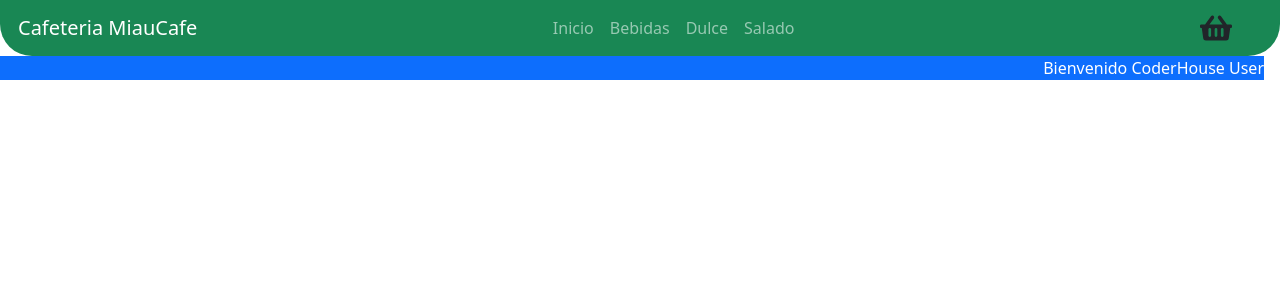
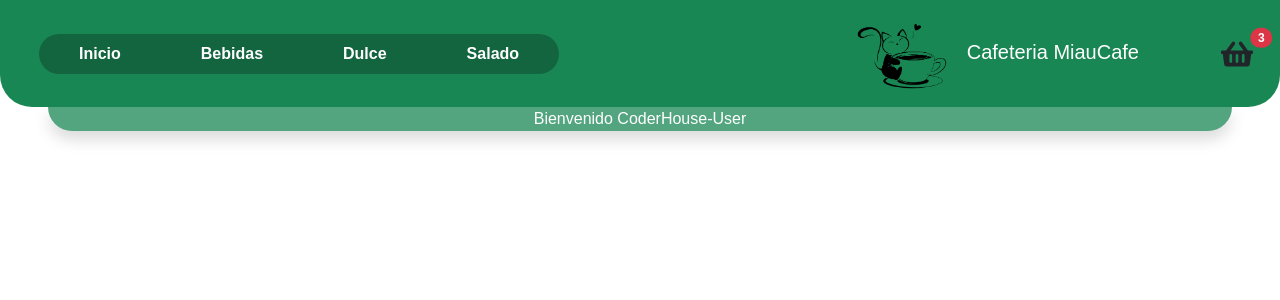
Before and after one commit to JavierGodoyf/cursoReact, a React (Vite) app: page / in a window 1280 px wide. Shown: the top 300 px of the page. Built offline with nearby package versions, Linux system fonts and the light colour scheme.

Commit message:
PreEntrega1+Godoy

```diff
--- a/src/App.jsx
+++ b/src/App.jsx
@@ -5,7 +5,7 @@ function App() {
   return (
     <>
       <Navbar />
-      <ItemListContainer user={"Bienvenido CoderHouse User"} />
+      <ItemListContainer user={"Bienvenido CoderHouse-User"} />
     </>
   )
 }
--- /dev/null
+++ b/src/components/CartWidget/CartWidget.jsx
@@ -0,0 +1,13 @@
+import { FaShoppingBasket } from "react-icons/fa";
+function CartWidget() {
+    return (
+        <>
+            <div className='mx-auto position-relative'>
+                <FaShoppingBasket size="2rem" />
+                <span className='badge position-absolute bg-danger rounded-5 ms-1'>3</span>
+            </div>
+        </>
+    )
+}
+
+export default CartWidget
--- a/src/components/ItemListContainer/ItemListContainer.jsx
+++ b/src/components/ItemListContainer/ItemListContainer.jsx
@@ -1,8 +1,8 @@
-import React from 'react'
-
 function ItemListContainer({ user }) {
     return (
-        <div className='text-end me-3 text-bg-primary'>{user}</div>
+        <>
+            <div className='text-center mx-5 bg-success text-white bg-opacity-75 rounded-5 rounded-top-0 shadow'>{user}</div>
+        </>
     )
 }
 
--- a/src/components/Navbar/Navbar.jsx
+++ b/src/components/Navbar/Navbar.jsx
@@ -2,23 +2,24 @@ import Container from 'react-bootstrap/Container';
 import Nav from 'react-bootstrap/Nav';
 import Navbar from 'react-bootstrap/Navbar';
 import 'bootstrap/dist/css/bootstrap.min.css';
-import { FaShoppingBasket } from "react-icons/fa";
+import "./navbar.css";
+import logo from "../../assets/logo.png";
+import CartWidget from '../CartWidget/CartWidget';
 function NavbarComp() {
     return (
         <>
             <Navbar bg="success" data-bs-theme="dark" className='rounded-5 rounded-top-0' >
                 <Container>
-                    <Navbar.Brand href="#home">Cafeteria MiauCafe</Navbar.Brand>
-                    <Nav className="mx-auto ">
+                    <Nav className=" bg-black bg-opacity-25 rounded-5">
                         <Nav.Link href="#Inicio">Inicio</Nav.Link>
                         <Nav.Link href="#Bebidas">Bebidas</Nav.Link>
                         <Nav.Link href="#Dulce">Dulce</Nav.Link>
-                        <Nav.Link href="#S">Salado</Nav.Link>
+                        <Nav.Link href="#Salado">Salado</Nav.Link>
                     </Nav>
+                    <Navbar.Brand href="#home" className=''>
+                        <img src={logo} alt="logo" className='logo' />Cafeteria MiauCafe</Navbar.Brand>
                 </Container>
-                <div className='px-5'>
-                    <FaShoppingBasket size="2rem" />
-                </div>
+                <CartWidget />
             </Navbar>
         </>
     );
--- a/src/components/Navbar/navbar.css
+++ b/src/components/Navbar/navbar.css
@@ -0,0 +1,23 @@
+body {
+    font-family: Arial, Helvetica, sans-serif;
+}
+
+.logo {
+    width: 6rem;
+    margin-right: 1rem;
+
+}
+
+.nav-link {
+    margin-inline: 2rem;
+    color: white;
+    font-weight: bold;
+}
+
+.nav-link:hover {
+    text-decoration-line: underline;
+}
+
+.badge {
+    transform: translate(-30%, -50%)
+}
```
